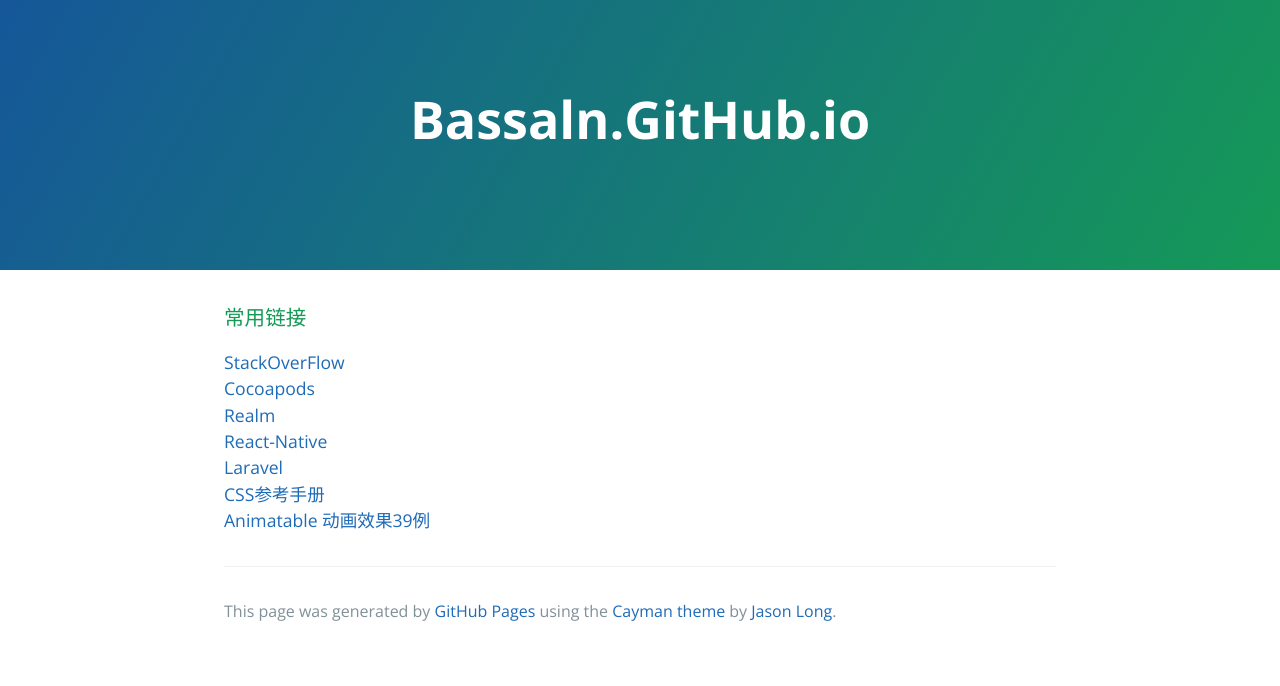
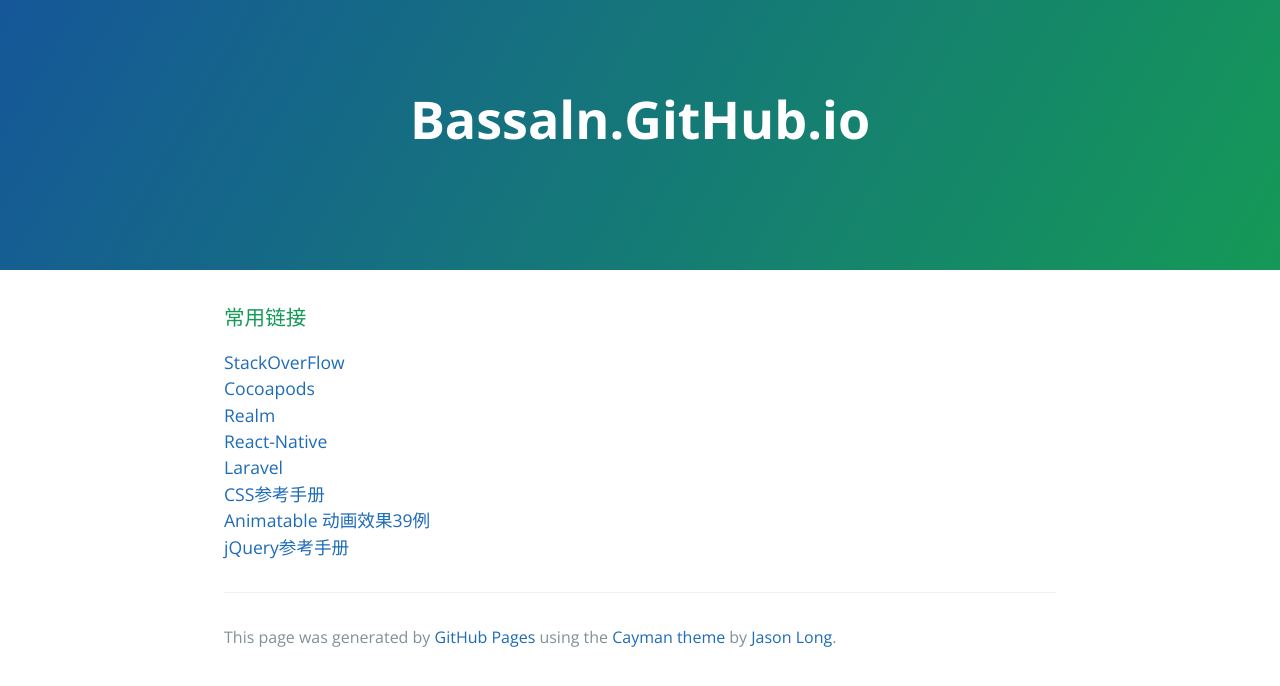
Before and after one commit to Bassaln/yasus, a Jekyll site: the page index.html, which Jekyll copies as it is, in a window 1280 px wide. Shown: the top 686 px of the page. Built offline with Jekyll 4.4.1, drawn with Linux system fonts in a browser that asks for light colours.

Commit message:
add a link

```diff
--- a/index.html
+++ b/index.html
@@ -25,7 +25,8 @@
     <a href="http://reactjs.cn/react/docs/getting-started.html">React-Native</a><br>
     <a href="http://www.golaravel.com">Laravel</a><br>
     <a href="http://css.doyoe.com">CSS参考手册</a><br>
-    <a href="http://leaverou.github.io/animatable/">Animatable 动画效果39例</a>
+    <a href="http://leaverou.github.io/animatable/">Animatable 动画效果39例</a><br>
+    <a href="http://www.w3school.com.cn/jquery/">jQuery参考手册</a>
 
       <footer class="site-footer">
 
```
